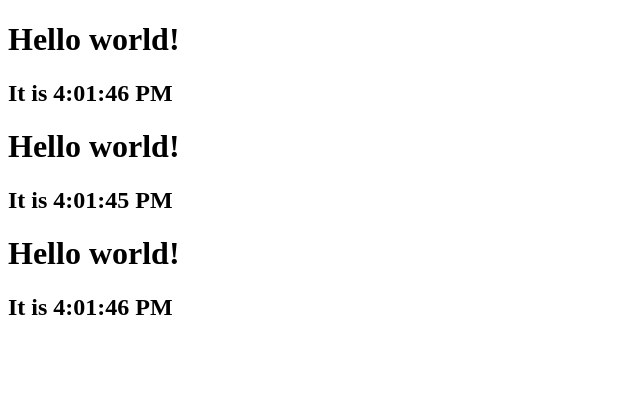
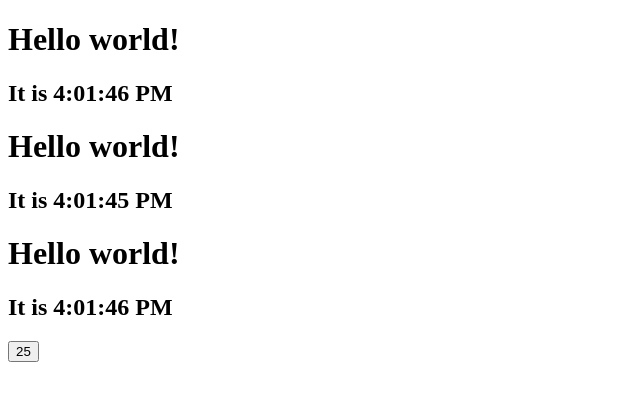
Before and after one commit to Artem0714/react-clock, a React (Create React App) app: page / in a window 1280 px wide. Shown: the top 400 px of the page, without its empty margins (0-640 px from the left). Built offline with nearby package versions, Linux system fonts and the light colour scheme.

Commit message:
traning(Training):solve mini problems

```diff
--- a/src/App.js
+++ b/src/App.js
@@ -1,5 +1,6 @@
 import React from "react";
 import Clock from "./components/Clock";
+import Training from "./components/Training";
 
 function App() {
   return (
@@ -7,6 +8,7 @@ function App() {
       <Clock timer="1000" />
       <Clock timer="2000" />
       <Clock timer="5000" />
+      <Training />
     </div>
   );
 }
--- /dev/null
+++ b/src/components/Training.jsx
@@ -0,0 +1,25 @@
+import React from "react";
+
+class Training extends React.Component {
+    constructor () {
+        super();
+        this.state = {name: 'Иван', age: 25};
+        this.showMessage = this.showMessage.bind(this)
+    }
+
+    async showMessage () {
+        await this.setState(() => {
+            this.state.name = 'Олег'
+        })
+        return (alert(`hello ${this.state.name}`))
+    }
+
+    render() {
+		return (
+        <div>
+            <button onClick={this.showMessage}>{this.state.age}</button>
+        </div>);
+	}
+}
+
+export default Training;
```
